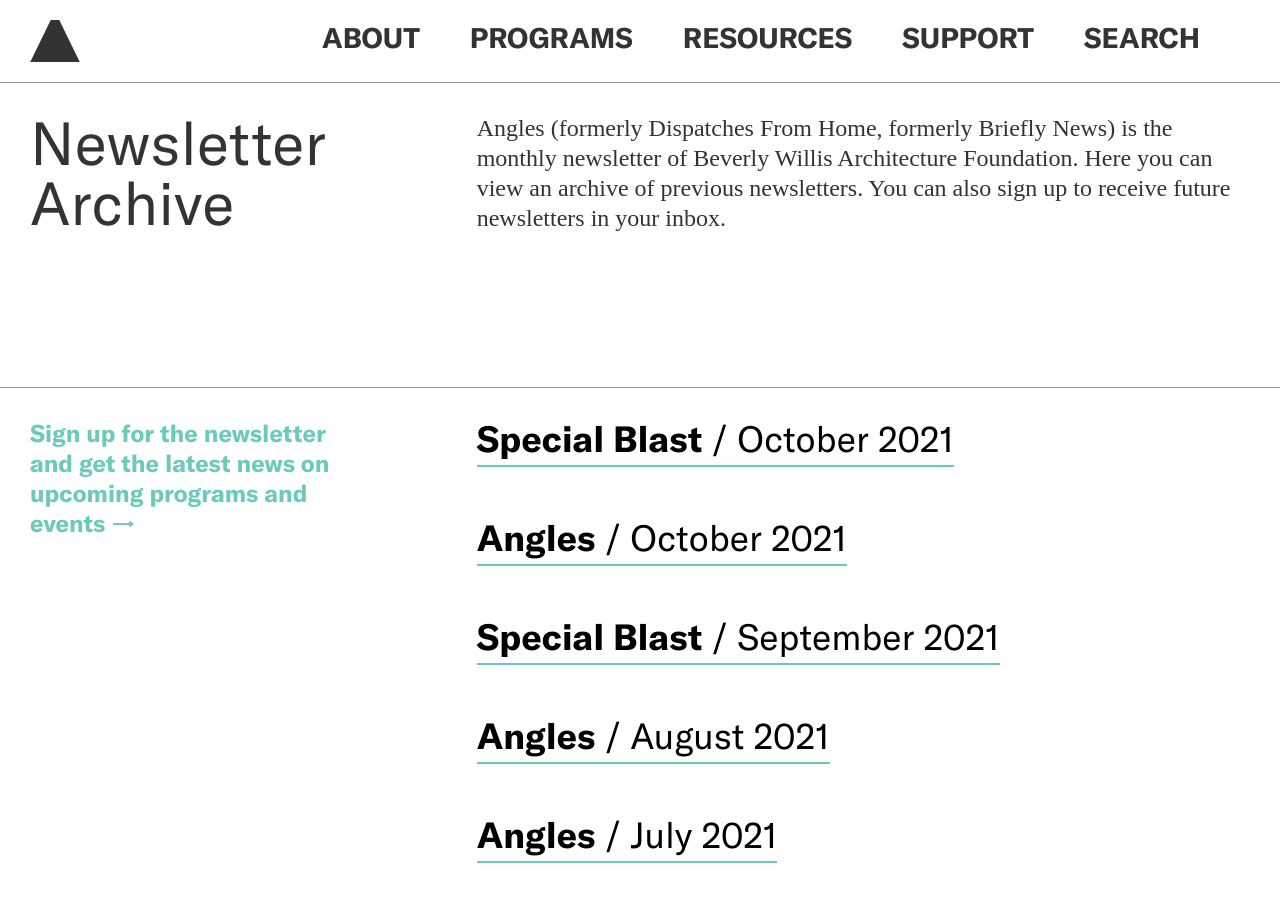
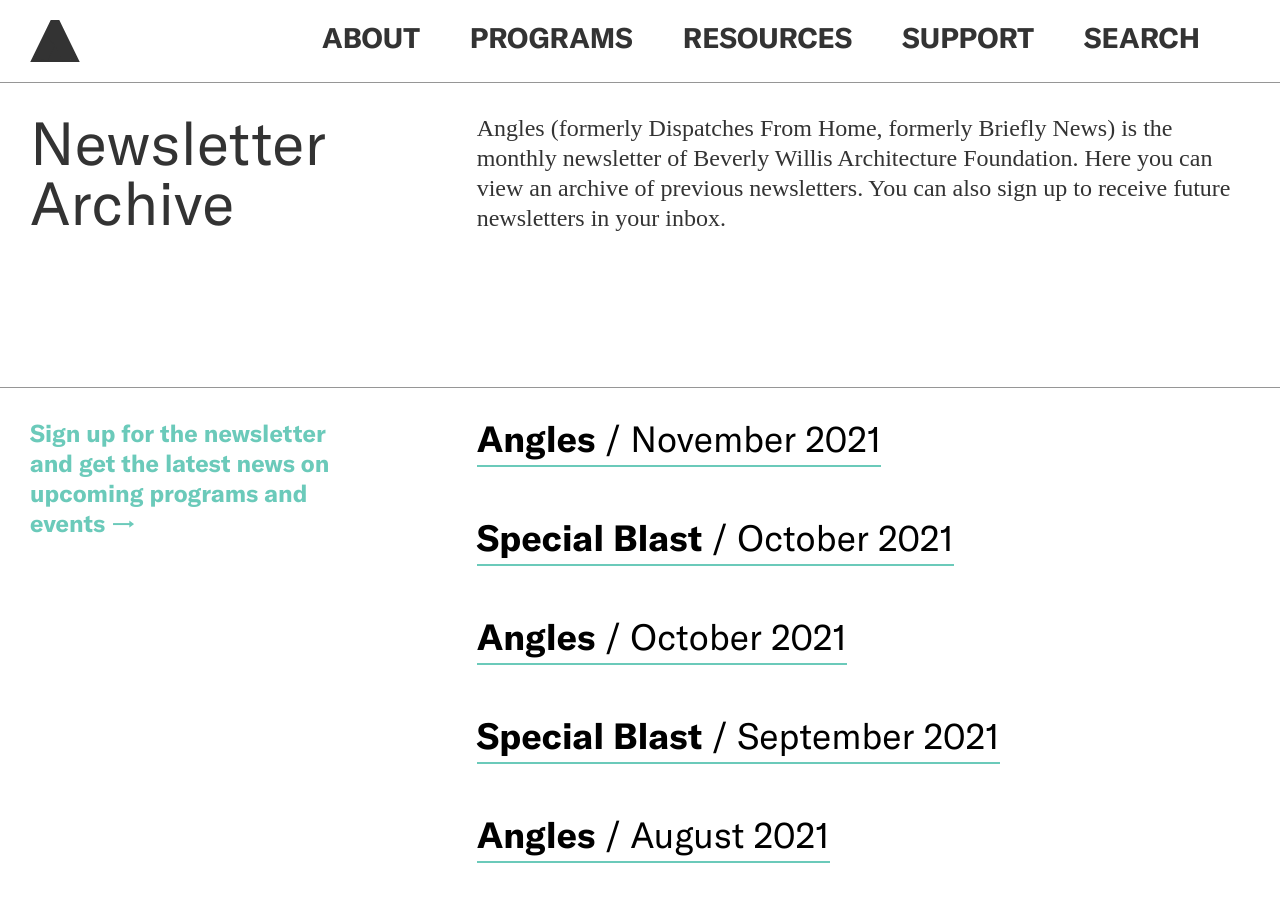
Before and after one commit to jengalas/bwaf-bbw, a Jekyll site: the page built from _resources/newsletter-archive.md, in a window 1280 px wide and 900 px high. Built offline with Jekyll 4.4.1, drawn with Linux system fonts in a browser that asks for light colours; some web fonts are replaced.

Commit message:
Update from Forestry.io Aislinn McNamara updated _resources/newsletter-archive.md

```diff
--- a/_resources/newsletter-archive.md
+++ b/_resources/newsletter-archive.md
@@ -10,6 +10,9 @@
 sign-up-text: Sign up for the newsletter and get the latest news on upcoming programs
   and events
 newsletters:
+- title: Angles
+  month_year: November 2021
+  link: https://mailchi.mp/bwaf/b5rrdu42wi-2995158
 - title: Special Blast
   month_year: October 2021
   link: https://mailchi.mp/bwaf/b5rrdu42wi-2995150
```
